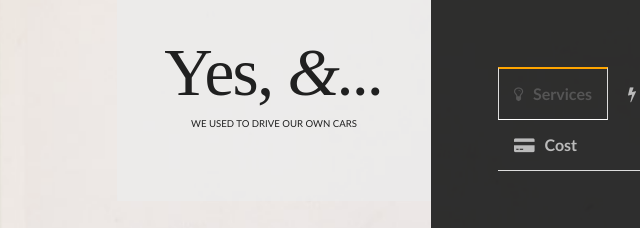
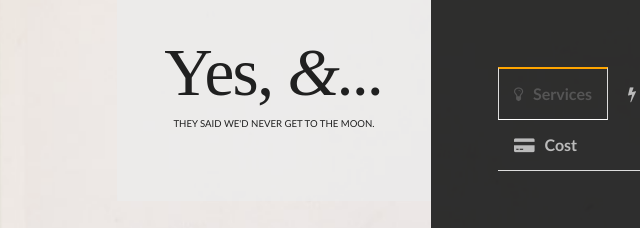
Before and after one commit to inthecompanyofus/yesand, a plain HTML site: page index.html in a window 1280 px wide. Shown: the top 228 px of the page, 11-651 px from the left. Drawn offline with nearby package versions, Linux system fonts and the light colour scheme.

Commit message:
daily message 30.03.2016

```diff
--- a/index.html
+++ b/index.html
@@ -64,7 +64,7 @@ $("#example, body").vegas({
                 <h2>Yes, <i>&amp;...</i></h2>
                </div>
                <div id="spaceletter">
-                <p>we used to drive our own cars</p>
+                <p>They said we'd never get to the moon.</p>
               </div><!-- spaceletter -->
             </div><!-- whiteout -->
       </div>
```
